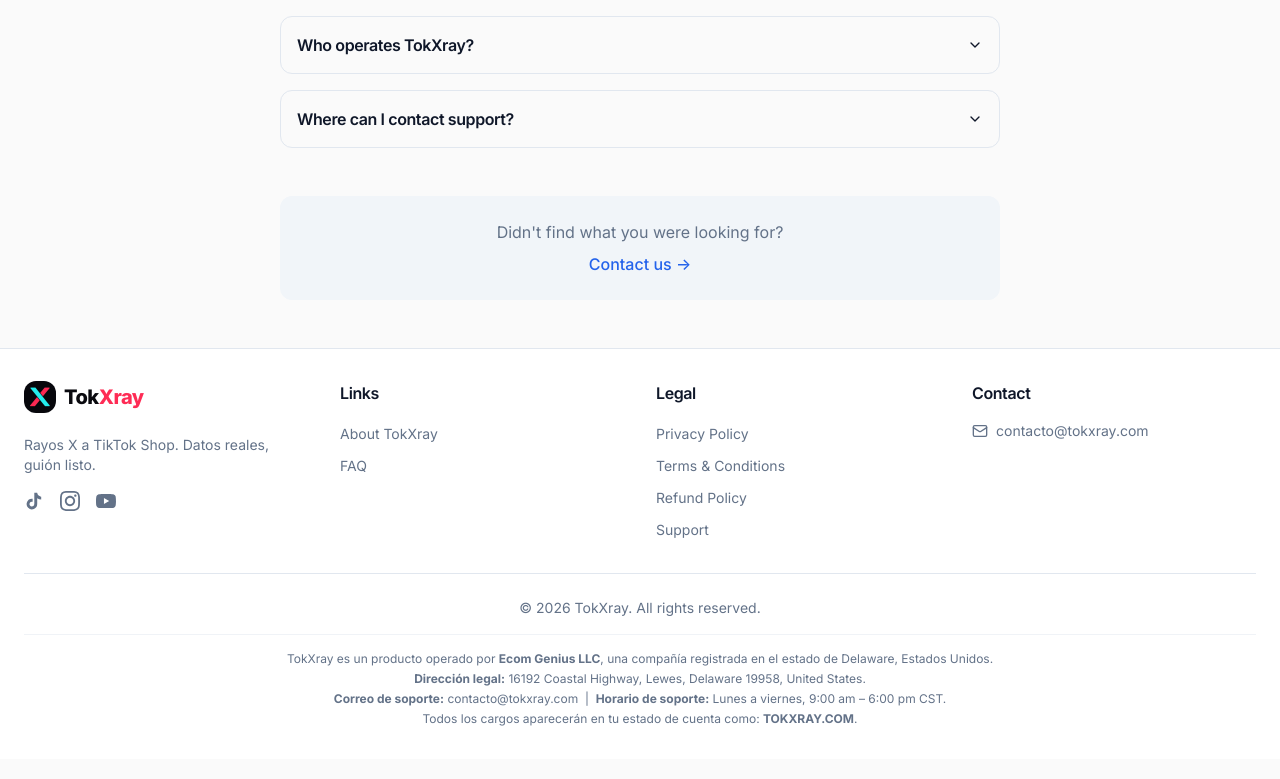
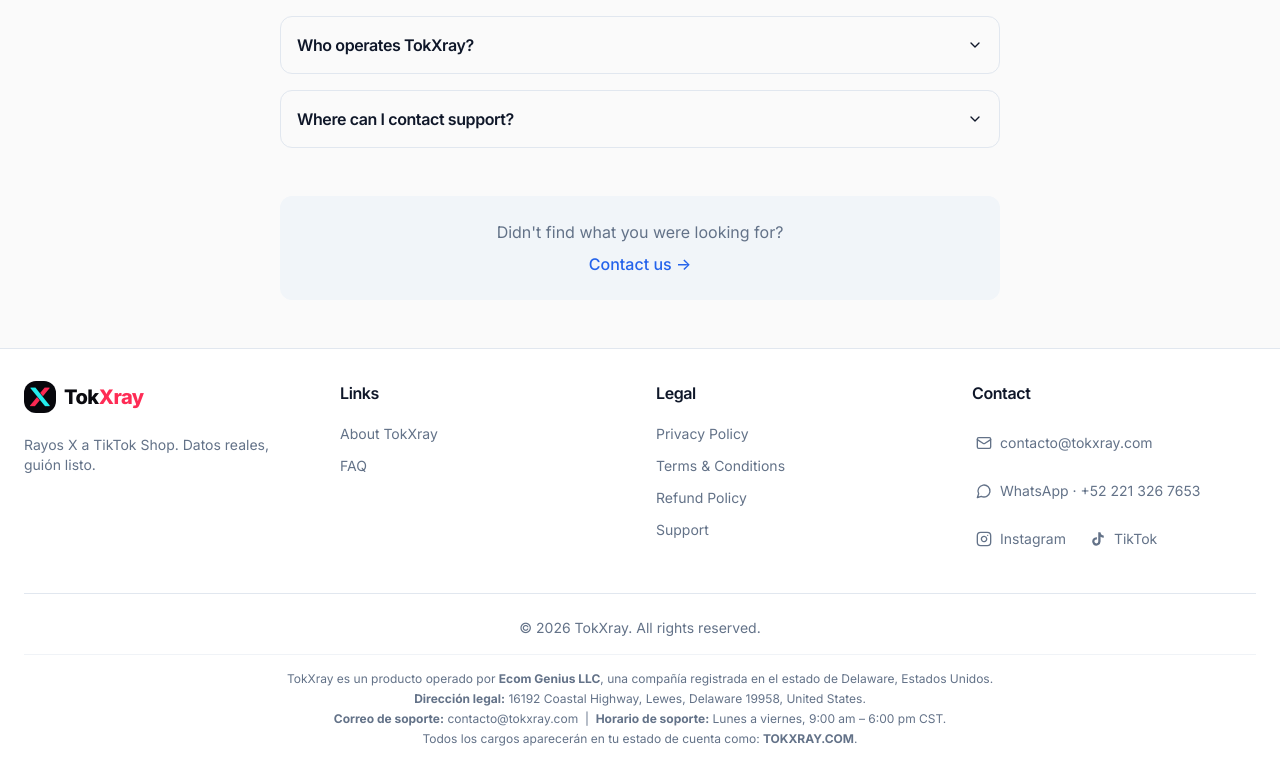
Before and after one commit to lalocmtz/adbroll-3.0, a React (Vite) app: page /faq in a window 1280 px wide. Shown: the part 597-1376 px from the top of the page. Built offline with nearby package versions, Linux system fonts and the light colour scheme; no server answers.

Commit message:
Publish official TokXray social and contact links

```diff
--- /dev/null
+++ b/src/components/BrandContactLinks.tsx
@@ -0,0 +1,21 @@
+import { Instagram, Mail, MessageCircle } from "lucide-react";
+
+export const BRAND_CONTACT = {
+  email: "contacto@tokxray.com",
+  whatsapp: "https://wa.me/522213267653",
+  phoneLabel: "+52 221 326 7653",
+  instagram: "https://www.instagram.com/tokxrayoficial/",
+  tiktok: "https://www.tiktok.com/@tokxrayoficial",
+} as const;
+
+export function BrandContactLinks({ className = "", socialOnly = false }: { className?: string; socialOnly?: boolean }) {
+  const linkStyle = "inline-flex min-h-11 items-center gap-2 rounded px-1 hover:underline focus-visible:outline focus-visible:outline-2 focus-visible:outline-offset-2";
+  return <nav aria-label="Redes y contacto" className={`flex flex-wrap items-center gap-x-4 gap-y-1 text-sm ${className}`}>
+    {!socialOnly && <>
+      <a href={`mailto:${BRAND_CONTACT.email}`} className={linkStyle}><Mail aria-hidden="true" className="h-4 w-4 shrink-0" />{BRAND_CONTACT.email}</a>
+      <a href={BRAND_CONTACT.whatsapp} target="_blank" rel="noopener noreferrer" className={linkStyle}><MessageCircle aria-hidden="true" className="h-4 w-4 shrink-0" />WhatsApp · {BRAND_CONTACT.phoneLabel}</a>
+    </>}
+    <a href={BRAND_CONTACT.instagram} target="_blank" rel="noopener noreferrer" className={linkStyle} aria-label="Instagram de TokXray: @tokxrayoficial"><Instagram aria-hidden="true" className="h-4 w-4 shrink-0" />Instagram</a>
+    <a href={BRAND_CONTACT.tiktok} target="_blank" rel="noopener noreferrer" className={linkStyle} aria-label="TikTok de TokXray: @tokxrayoficial"><svg aria-hidden="true" className="h-4 w-4 shrink-0" viewBox="0 0 24 24" fill="currentColor"><path d="M19.59 6.69a4.83 4.83 0 01-3.77-4.25V2h-3.45v13.67a2.89 2.89 0 01-5.2 1.74 2.89 2.89 0 012.31-4.64 2.93 2.93 0 01.88.13V9.4a6.84 6.84 0 00-1-.05A6.33 6.33 0 005 20.1a6.34 6.34 0 0010.86-4.43v-7a8.16 8.16 0 004.77 1.52v-3.4a4.85 4.85 0 01-1-.1z" /></svg>TikTok</a>
+  </nav>;
+}
--- a/src/components/DashboardFooter.tsx
+++ b/src/components/DashboardFooter.tsx
@@ -1,13 +1,13 @@
 import { Link } from "react-router-dom";
 import { useLanguage } from "@/contexts/LanguageContext";
-import { Mail } from "lucide-react";
+import { BrandContactLinks } from "@/components/BrandContactLinks";
 
 const DashboardFooter = () => {
   const { t } = useLanguage();
 
   return (
     <footer className="border-t border-border bg-background/95 backdrop-blur py-4 px-4 md:px-6">
-      <div className="flex flex-col md:flex-row items-center justify-between gap-3 max-w-7xl mx-auto">
+      <div className="flex flex-col items-center justify-between gap-3 max-w-7xl mx-auto">
         {/* Logo and Copyright */}
         <div className="flex items-center gap-4">
           <span className="text-sm font-bold bg-gradient-to-r from-primary to-accent bg-clip-text text-transparent">
@@ -19,7 +19,7 @@ const DashboardFooter = () => {
         </div>
 
         {/* Links */}
-        <div className="flex items-center gap-4 text-xs">
+        <div className="flex flex-wrap justify-center items-center gap-4 text-xs">
           <Link to="/about" className="text-muted-foreground hover:text-foreground transition-colors">
             {t("aboutTokXray")}
           </Link>
@@ -34,51 +34,7 @@ const DashboardFooter = () => {
           </Link>
         </div>
 
-        {/* Social and Contact */}
-        <div className="flex items-center gap-3">
-          <a
-            href="mailto:contacto@tokxray.com"
-            className="flex items-center gap-1 text-xs text-muted-foreground hover:text-foreground transition-colors"
-          >
-            <Mail className="h-3 w-3" />
-            contacto@tokxray.com
-          </a>
-          <div className="flex gap-2">
-            <a
-              href="https://www.tiktok.com/@adbroll"
-              target="_blank"
-              rel="noopener noreferrer"
-              className="text-muted-foreground hover:text-foreground transition-colors"
-              aria-label="TikTok"
-            >
-              <svg className="h-4 w-4" viewBox="0 0 24 24" fill="currentColor">
-                <path d="M19.59 6.69a4.83 4.83 0 01-3.77-4.25V2h-3.45v13.67a2.89 2.89 0 01-5.2 1.74 2.89 2.89 0 012.31-4.64 2.93 2.93 0 01.88.13V9.4a6.84 6.84 0 00-1-.05A6.33 6.33 0 005 20.1a6.34 6.34 0 0010.86-4.43v-7a8.16 8.16 0 004.77 1.52v-3.4a4.85 4.85 0 01-1-.1z" />
-              </svg>
-            </a>
-            <a
-              href="https://www.instagram.com/adbrollapp/"
-              target="_blank"
-              rel="noopener noreferrer"
-              className="text-muted-foreground hover:text-foreground transition-colors"
-              aria-label="Instagram"
-            >
-              <svg className="h-4 w-4" viewBox="0 0 24 24" fill="currentColor">
-                <path d="M12 2.163c3.204 0 3.584.012 4.85.07 3.252.148 4.771 1.691 4.919 4.919.058 1.265.069 1.645.069 4.849 0 3.205-.012 3.584-.069 4.849-.149 3.225-1.664 4.771-4.919 4.919-1.266.058-1.644.07-4.85.07-3.204 0-3.584-.012-4.849-.07-3.26-.149-4.771-1.699-4.919-4.92-.058-1.265-.07-1.644-.07-4.849 0-3.204.013-3.583.07-4.849.149-3.227 1.664-4.771 4.919-4.919 1.266-.057 1.645-.069 4.849-.069zm0-2.163c-3.259 0-3.667.014-4.947.072-4.358.2-6.78 2.618-6.98 6.98-.059 1.281-.073 1.689-.073 4.948 0 3.259.014 3.668.072 4.948.2 4.358 2.618 6.78 6.98 6.98 1.281.058 1.689.072 4.948.072 3.259 0 3.668-.014 4.948-.072 4.354-.2 6.782-2.618 6.979-6.98.059-1.28.073-1.689.073-4.948 0-3.259-.014-3.667-.072-4.947-.196-4.354-2.617-6.78-6.979-6.98-1.281-.059-1.69-.073-4.949-.073zm0 5.838c-3.403 0-6.162 2.759-6.162 6.162s2.759 6.163 6.162 6.163 6.162-2.759 6.162-6.163c0-3.403-2.759-6.162-6.162-6.162zm0 10.162c-2.209 0-4-1.79-4-4 0-2.209 1.791-4 4-4s4 1.791 4 4c0 2.21-1.791 4-4 4zm6.406-11.845c-.796 0-1.441.645-1.441 1.44s.645 1.44 1.441 1.44c.795 0 1.439-.645 1.439-1.44s-.644-1.44-1.439-1.44z" />
-              </svg>
-            </a>
-            <a
-              href="https://www.youtube.com/@Adbroll"
-              target="_blank"
-              rel="noopener noreferrer"
-              className="text-muted-foreground hover:text-foreground transition-colors"
-              aria-label="YouTube"
-            >
-              <svg className="h-4 w-4" viewBox="0 0 24 24" fill="currentColor">
-                <path d="M23.498 6.186a3.016 3.016 0 00-2.122-2.136C19.505 3.545 12 3.545 12 3.545s-7.505 0-9.377.505A3.017 3.017 0 00.502 6.186C0 8.07 0 12 0 12s0 3.93.502 5.814a3.016 3.016 0 002.122 2.136c1.871.505 9.376.505 9.376.505s7.505 0 9.377-.505a3.015 3.015 0 002.122-2.136C24 15.93 24 12 24 12s0-3.93-.502-5.814zM9.545 15.568V8.432L15.818 12l-6.273 3.568z" />
-              </svg>
-            </a>
-          </div>
-        </div>
+        <BrandContactLinks className="justify-center text-muted-foreground" />
       </div>
     </footer>
   );
--- a/src/components/Footer.tsx
+++ b/src/components/Footer.tsx
@@ -1,6 +1,6 @@
 import { Link } from "react-router-dom";
 import { useLanguage } from "@/contexts/LanguageContext";
-import { Mail } from "lucide-react";
+import { BrandContactLinks } from "@/components/BrandContactLinks";
 import { BrandLogo } from "@/components/brand/BrandLogo";
 
 const Footer = () => {
@@ -16,41 +16,7 @@ const Footer = () => {
             <p className="text-sm text-muted-foreground">
               Rayos X a TikTok Shop. Datos reales, guión listo.
             </p>
-            <div className="flex gap-4">
-              <a
-                href="https://www.tiktok.com/@adbroll"
-                target="_blank"
-                rel="noopener noreferrer"
-                className="text-muted-foreground hover:text-foreground transition-colors"
-                aria-label="TikTok"
-              >
-                <svg className="h-5 w-5" viewBox="0 0 24 24" fill="currentColor">
-                  <path d="M19.59 6.69a4.83 4.83 0 01-3.77-4.25V2h-3.45v13.67a2.89 2.89 0 01-5.2 1.74 2.89 2.89 0 012.31-4.64 2.93 2.93 0 01.88.13V9.4a6.84 6.84 0 00-1-.05A6.33 6.33 0 005 20.1a6.34 6.34 0 0010.86-4.43v-7a8.16 8.16 0 004.77 1.52v-3.4a4.85 4.85 0 01-1-.1z" />
-                </svg>
-              </a>
-              <a
-                href="https://www.instagram.com/adbrollapp/"
-                target="_blank"
-                rel="noopener noreferrer"
-                className="text-muted-foreground hover:text-foreground transition-colors"
-                aria-label="Instagram"
-              >
-                <svg className="h-5 w-5" viewBox="0 0 24 24" fill="currentColor">
-                  <path d="M12 2.163c3.204 0 3.584.012 4.85.07 3.252.148 4.771 1.691 4.919 4.919.058 1.265.069 1.645.069 4.849 0 3.205-.012 3.584-.069 4.849-.149 3.225-1.664 4.771-4.919 4.919-1.266.058-1.644.07-4.85.07-3.204 0-3.584-.012-4.849-.07-3.26-.149-4.771-1.699-4.919-4.92-.058-1.265-.07-1.644-.07-4.849 0-3.204.013-3.583.07-4.849.149-3.227 1.664-4.771 4.919-4.919 1.266-.057 1.645-.069 4.849-.069zm0-2.163c-3.259 0-3.667.014-4.947.072-4.358.2-6.78 2.618-6.98 6.98-.059 1.281-.073 1.689-.073 4.948 0 3.259.014 3.668.072 4.948.2 4.358 2.618 6.78 6.98 6.98 1.281.058 1.689.072 4.948.072 3.259 0 3.668-.014 4.948-.072 4.354-.2 6.782-2.618 6.979-6.98.059-1.28.073-1.689.073-4.948 0-3.259-.014-3.667-.072-4.947-.196-4.354-2.617-6.78-6.979-6.98-1.281-.059-1.69-.073-4.949-.073zm0 5.838c-3.403 0-6.162 2.759-6.162 6.162s2.759 6.163 6.162 6.163 6.162-2.759 6.162-6.163c0-3.403-2.759-6.162-6.162-6.162zm0 10.162c-2.209 0-4-1.79-4-4 0-2.209 1.791-4 4-4s4 1.791 4 4c0 2.21-1.791 4-4 4zm6.406-11.845c-.796 0-1.441.645-1.441 1.44s.645 1.44 1.441 1.44c.795 0 1.439-.645 1.439-1.44s-.644-1.44-1.439-1.44z" />
-                </svg>
-              </a>
-              <a
-                href="https://www.youtube.com/@Adbroll"
-                target="_blank"
-                rel="noopener noreferrer"
-                className="text-muted-foreground hover:text-foreground transition-colors"
-                aria-label="YouTube"
-              >
-                <svg className="h-5 w-5" viewBox="0 0 24 24" fill="currentColor">
-                  <path d="M23.498 6.186a3.016 3.016 0 00-2.122-2.136C19.505 3.545 12 3.545 12 3.545s-7.505 0-9.377.505A3.017 3.017 0 00.502 6.186C0 8.07 0 12 0 12s0 3.93.502 5.814a3.016 3.016 0 002.122 2.136c1.871.505 9.376.505 9.376.505s7.505 0 9.377-.505a3.015 3.015 0 002.122-2.136C24 15.93 24 12 24 12s0-3.93-.502-5.814zM9.545 15.568V8.432L15.818 12l-6.273 3.568z" />
-                </svg>
-              </a>
-            </div>
+
           </div>
 
           {/* Links */}
@@ -100,13 +66,7 @@ const Footer = () => {
           {/* Contact */}
           <div className="space-y-4">
             <h3 className="font-semibold text-foreground">{t("contact")}</h3>
-            <a
-              href="mailto:contacto@tokxray.com"
-              className="flex items-center gap-2 text-sm text-muted-foreground hover:text-foreground transition-colors"
-            >
-              <Mail className="h-4 w-4" />
-              contacto@tokxray.com
-            </a>
+            <BrandContactLinks className="text-muted-foreground" />
           </div>
         </div>
 
--- a/src/pages/Landing.tsx
+++ b/src/pages/Landing.tsx
@@ -19,6 +19,7 @@ import {
 
 import { Button } from "@/components/ui/button";
 import GlobalHeader from "@/components/GlobalHeader";
+import { BrandContactLinks, BRAND_CONTACT } from "@/components/BrandContactLinks";
 import { BrandLogo } from "@/components/brand/BrandLogo";
 import { supabase } from "@/integrations/supabase/client";
 import { useMarket } from "@/contexts/MarketContext";
@@ -722,7 +723,7 @@ const Landing = () => {
               <a href="/login" className="hover:text-brand-ink">
                 Login
               </a>
-              <a href="mailto:hola@tokxray.com" className="hover:text-brand-ink">
+              <a href={`mailto:${BRAND_CONTACT.email}`} className="hover:text-brand-ink">
                 Contacto
               </a>
             </div>
@@ -730,6 +731,7 @@ const Landing = () => {
               © {new Date().getFullYear()} TokXray. Todos los derechos reservados.
             </p>
           </div>
+          <BrandContactLinks className="mt-6 justify-center text-brand-ink/70" />
         </div>
       </footer>
     </div>
--- a/src/pages/PartnerLanding.tsx
+++ b/src/pages/PartnerLanding.tsx
@@ -1,6 +1,7 @@
 import { useEffect, useState } from "react";
 import { Link } from "react-router-dom";
 import { ArrowUpRight, Play, Check, Clapperboard, ScanLine, Wallet, ArrowRight } from "lucide-react";
+import { BrandContactLinks } from "@/components/BrandContactLinks";
 import { BrandLogo } from "@/components/brand/BrandLogo";
 import { supabase } from "@/integrations/supabase/client";
 import { getStoredRefCode } from "@/lib/attribution";
@@ -69,6 +70,6 @@ export default function PartnerLanding() {
       ].map(([q, a]) => <details key={q}><summary>{q}</summary><p>{a}</p></details>)}</div></section>
       <section className="partner-final partner-wrap"><p className="partner-eyebrow">TU SIGUIENTE PASO</p><h2>Empieza aprendiendo.<br />Crece compartiendo.</h2><Link className="partner-button" to={register("/affiliates")}>Crear mi cuenta <ArrowUpRight size={20} /></Link><p>¿Buscas ideas para tus propios videos? <Link to="/app">Explora el catálogo.</Link></p></section>
     </main>
-    <footer className="partner-footer partner-wrap"><BrandLogo tone="light" size="sm" /><span>© {new Date().getFullYear()} TokXray</span><Link to="/terminos-afiliados">Condiciones del programa</Link><Link to="/privacy">Privacidad</Link><Link to="/pricing">Precios</Link></footer>
+    <footer className="partner-footer partner-wrap"><BrandLogo tone="light" size="sm" /><span>© {new Date().getFullYear()} TokXray</span><Link to="/terminos-afiliados">Condiciones del programa</Link><Link to="/privacy">Privacidad</Link><Link to="/pricing">Precios</Link><BrandContactLinks className="w-full" /></footer>
   </div>;
 }
--- a/src/pages/Support.tsx
+++ b/src/pages/Support.tsx
@@ -1,4 +1,5 @@
 import { useLanguage } from "@/contexts/LanguageContext";
+import { BrandContactLinks, BRAND_CONTACT } from "@/components/BrandContactLinks";
 import { Card } from "@/components/ui/card";
 import { Button } from "@/components/ui/button";
 import { HelpCircle, Mail, MessageCircle, AlertTriangle, ChevronDown, ChevronUp, CreditCard, RefreshCcw, Settings, Calendar, Database, FileText } from "lucide-react";
@@ -143,7 +144,7 @@ const Support = () => {
           <p className="text-muted-foreground mb-6">{data.contactText}</p>
           <div className="flex flex-col gap-3">
             <Button asChild size="lg">
-              <a href="mailto:contacto@tokxray.com">
+              <a href={`mailto:${BRAND_CONTACT.email}`}>
                 <Mail className="h-4 w-4 mr-2" />
                 contacto@tokxray.com
               </a>
@@ -154,16 +155,18 @@ const Support = () => {
               className="bg-[#25D366] hover:bg-[#20BD5A] text-white"
             >
               <a
-                href="https://wa.me/522213267653?text=Hola!%20Tengo%20una%20pregunta%20sobre%20TokXray"
+                href={BRAND_CONTACT.whatsapp}
                 target="_blank"
                 rel="noopener noreferrer"
               >
                 <MessageCircle className="h-4 w-4 mr-2" fill="white" />
-                {language === "es" ? "Escribir por WhatsApp" : "Message on WhatsApp"}
+                WhatsApp · {BRAND_CONTACT.phoneLabel}
               </a>
             </Button>
           </div>
         </Card>
+
+        <BrandContactLinks socialOnly className="justify-center text-muted-foreground" />
 
         {/* FAQ Section */}
         <Card className="p-6">
```
